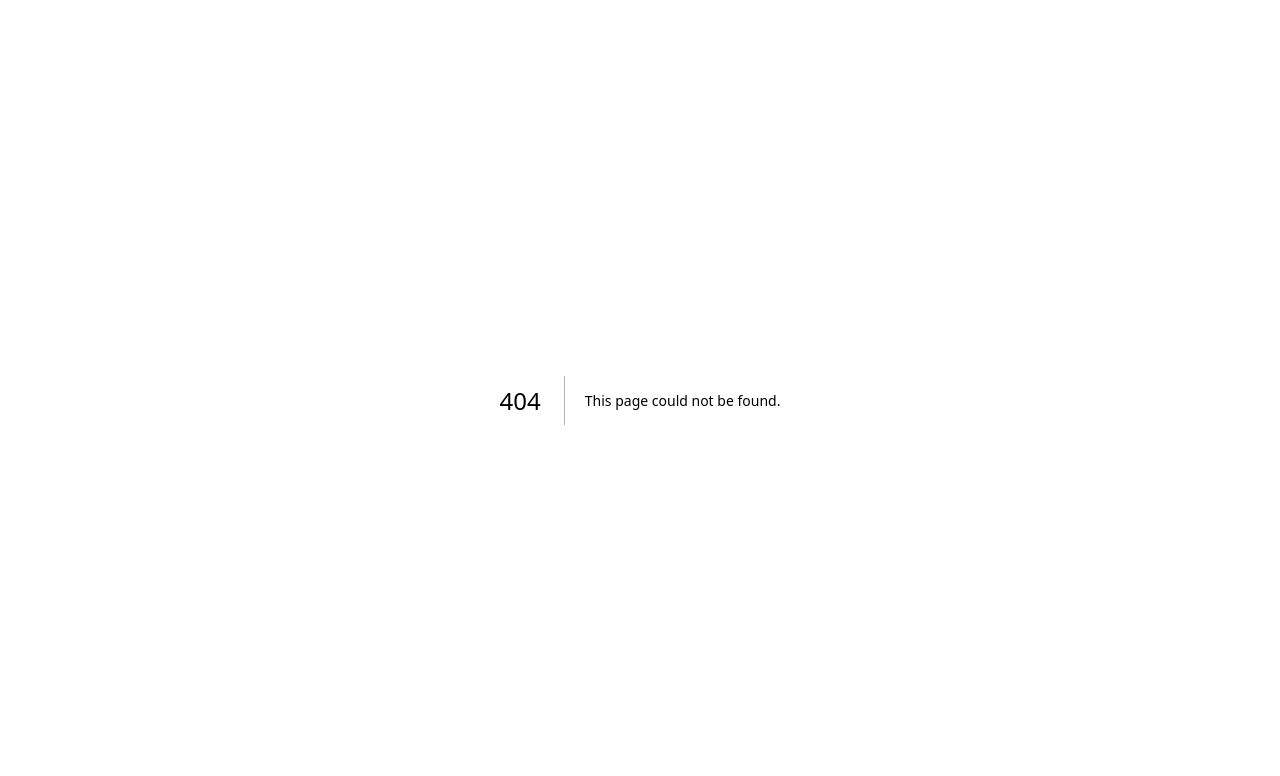
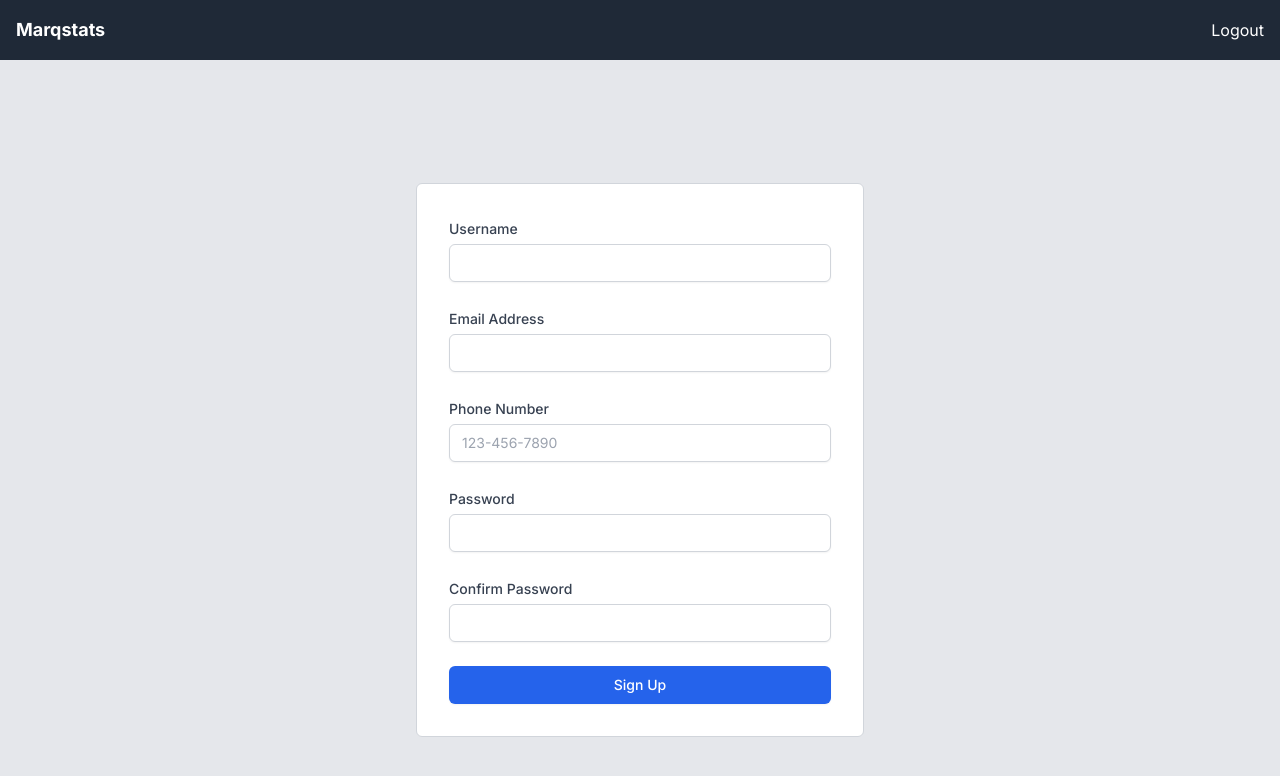
Before and after one commit to SidhartGautam25/marqAdminFrontend, a Next.js app: page /signup in a window 1280 px wide. Before the commit this address had no page. Shown: the top 776 px of the page. Built offline with nearby package versions, Linux system fonts and the light colour scheme.

Commit message:
adding hero right part

```diff
--- a/app/comp/hero/Hero.tsx
+++ b/app/comp/hero/Hero.tsx
@@ -1,13 +1,13 @@
 import LeftHero from "../lefthero/LeftHero";
 import RightHero from "../righthero/RightHero";
 
-export default function Hero(){
-    return(
-        <>
-        <div className="flex">
-          <LeftHero/>
-          <RightHero/>
-        </div>
-        </>
-    );
+export default function Hero() {
+  return (
+    <>
+      <div className="flex m-2 rounded-xl p-2 gap-4 border-2 border-black">
+        <LeftHero />
+        <RightHero />
+      </div>
+    </>
+  );
 }
--- a/app/comp/lefthero/LeftHero.tsx
+++ b/app/comp/lefthero/LeftHero.tsx
@@ -1,7 +1,7 @@
-export default function LeftHero(){
-    return(
-        <>
-          <div className="border-2 border-red-600 flex-[1]">left</div>
-        </>
-    );
+export default function LeftHero() {
+  return (
+    <>
+      <div className="border-2 border-black flex-[1] rounded-lg">left</div>
+    </>
+  );
 }
--- a/app/comp/righthero/RightHero.tsx
+++ b/app/comp/righthero/RightHero.tsx
@@ -1,7 +1,17 @@
-export default function RightHero(){
-    return(
-        <>
-          <div className="border-2 border-blue-600 flex-[3] h-11">right</div>
-        </>
-    );
+export default function RightHero() {
+  return (
+    <>
+      <div className=" flex-[3]">
+        <div className="border-2 border-black flex rounded-lg">
+          <button className="flex-1 bg-gray-700 text-white rounded-lg m-2 p-2 font-bold">
+            Upload New Blogs
+          </button>
+          <button className="flex-1  bg-gray-700 text-white rounded-lg m-2 p-2 font-bold">
+            Upload New Report
+          </button>
+        </div>
+        <div className="border-2 border-black min-h-[40rem] rounded-lg mt-2"></div>
+      </div>
+    </>
+  );
 }
--- a/app/layout.tsx
+++ b/app/layout.tsx
@@ -1,6 +1,7 @@
 import type { Metadata } from "next";
 import { Inter } from "next/font/google";
 import "./globals.css";
+import Navbar from "./comp/navbar/Navbar";
 
 const inter = Inter({ subsets: ["latin"] });
 
@@ -16,7 +17,10 @@ export default function RootLayout({
 }>) {
   return (
     <html lang="en">
-      <body className={inter.className}>{children}</body>
+      <body className={inter.className}>
+        <Navbar />
+        {children}
+      </body>
     </html>
   );
 }
--- /dev/null
+++ b/app/login/page.tsx
@@ -0,0 +1,61 @@
+"use client";
+
+import { useState } from "react";
+
+export default function Home() {
+  const [email, setEmail] = useState("");
+  const [password, setPassword] = useState("");
+
+  const handleSubmit = (event: React.FormEvent<HTMLFormElement>) => {
+    event.preventDefault();
+  };
+
+  return (
+    <div className="flex justify-center items-center h-screen bg-gray-200">
+      <div className="max-w-md w-full bg-white p-8 border border-gray-300 rounded-md">
+        <form onSubmit={handleSubmit} className="space-y-6">
+          <div>
+            <label
+              htmlFor="email"
+              className="text-sm font-medium text-gray-700"
+            >
+              Email Address
+            </label>
+            <input
+              type="email"
+              id="email"
+              required
+              className="mt-1 block w-full px-3 py-2 bg-white border border-gray-300 rounded-md text-sm shadow-sm placeholder-gray-400"
+              value={email}
+              onChange={(e) => setEmail(e.target.value)}
+            />
+          </div>
+          <div>
+            <label
+              htmlFor="password"
+              className="text-sm font-medium text-gray-700"
+            >
+              Password
+            </label>
+            <input
+              type="password"
+              id="password"
+              required
+              className="mt-1 block w-full px-3 py-2 bg-white border border-gray-300 rounded-md text-sm shadow-sm placeholder-gray-400"
+              value={password}
+              onChange={(e) => setPassword(e.target.value)}
+            />
+          </div>
+          <div>
+            <button
+              type="submit"
+              className="w-full flex justify-center py-2 px-4 border border-transparent rounded-md shadow-sm text-sm font-medium text-white bg-blue-600 hover:bg-blue-700 focus:outline-none focus:ring-2 focus:ring-offset-2 focus:ring-blue-500"
+            >
+              Login
+            </button>
+          </div>
+        </form>
+      </div>
+    </div>
+  );
+}
--- a/app/page.tsx
+++ b/app/page.tsx
@@ -1,5 +1,4 @@
 "use client";
-import Navbar from "./comp/navbar/Navbar";
 import Hero from "./comp/hero/Hero";
 
 // import Pdfren from "./comp/pdfren/Pdfren";
@@ -10,7 +9,6 @@ export default function Home() {
   //ex: https://ik.imagekit.io/p1howdxjk/path/to/myimage.jpg
   return (
     <div className="">
-      <Navbar />
       <Hero />
       {/* <Upsec />
       <Pdfren /> */}
--- /dev/null
+++ b/app/signup/page.tsx
@@ -0,0 +1,117 @@
+"use client";
+
+import { useState } from "react";
+
+export default function Home() {
+  const [username, setUsername] = useState("");
+  const [email, setEmail] = useState("");
+  const [phone, setPhone] = useState("");
+  const [password, setPassword] = useState("");
+  const [confirmPassword, setConfirmPassword] = useState("");
+
+  const handleSubmit = (event: React.FormEvent<HTMLFormElement>) => {
+    event.preventDefault();
+    // Implement your sign-up logic here
+    // For example, send a request to your API endpoint
+    console.log({ username, email, phone, password, confirmPassword });
+  };
+
+  return (
+    <div className="flex justify-center items-center h-screen bg-gray-200">
+      <div className="max-w-md w-full bg-white p-8 border border-gray-300 rounded-md">
+        <form onSubmit={handleSubmit} className="space-y-6">
+          <div>
+            <label
+              htmlFor="username"
+              className="text-sm font-medium text-gray-700"
+            >
+              Username
+            </label>
+            <input
+              type="text"
+              id="username"
+              required
+              className="mt-1 block w-full px-3 py-2 bg-white border border-gray-300 rounded-md text-sm shadow-sm placeholder-gray-400"
+              value={username}
+              onChange={(e) => setUsername(e.target.value)}
+            />
+          </div>
+          <div>
+            <label
+              htmlFor="email"
+              className="text-sm font-medium text-gray-700"
+            >
+              Email Address
+            </label>
+            <input
+              type="email"
+              id="email"
+              required
+              className="mt-1 block w-full px-3 py-2 bg-white border border-gray-300 rounded-md text-sm shadow-sm placeholder-gray-400"
+              value={email}
+              onChange={(e) => setEmail(e.target.value)}
+            />
+          </div>
+          <div>
+            <label
+              htmlFor="phone"
+              className="text-sm font-medium text-gray-700"
+            >
+              Phone Number
+            </label>
+            <input
+              type="tel"
+              id="phone"
+              required
+              pattern="[0-9]{10}"
+              className="mt-1 block w-full px-3 py-2 bg-white border border-gray-300 rounded-md text-sm shadow-sm placeholder-gray-400"
+              value={phone}
+              onChange={(e) => setPhone(e.target.value)}
+              placeholder="123-456-7890"
+            />
+          </div>
+          <div>
+            <label
+              htmlFor="password"
+              className="text-sm font-medium text-gray-700"
+            >
+              Password
+            </label>
+            <input
+              type="password"
+              id="password"
+              required
+              className="mt-1 block w-full px-3 py-2 bg-white border border-gray-300 rounded-md text-sm shadow-sm placeholder-gray-400"
+              value={password}
+              onChange={(e) => setPassword(e.target.value)}
+            />
+          </div>
+          <div>
+            <label
+              htmlFor="confirm-password"
+              className="text-sm font-medium text-gray-700"
+            >
+              Confirm Password
+            </label>
+            <input
+              type="password"
+              id="confirm-password"
+              required
+              className="mt-1 block w-full px-3 py-2 bg-white border border-gray-300 rounded-md text-sm shadow-sm placeholder-gray-400"
+              value={confirmPassword}
+              onChange={(e) => setConfirmPassword(e.target.value)}
+            />
+          </div>
+          <div>
+            <button
+              type="submit"
+              className="w-full flex justify-center py-2 px-4 border border-transparent rounded-md shadow-sm text-sm font-medium text-white bg-blue-600 hover:bg-blue-700 focus:outline-none focus:ring-2 focus:ring-offset-2 focus:ring-blue-500"
+            >
+              Sign Up
+            </button>
+          </div>
+        </form>
+      </div>
+    </div>
+  );
+}
```
